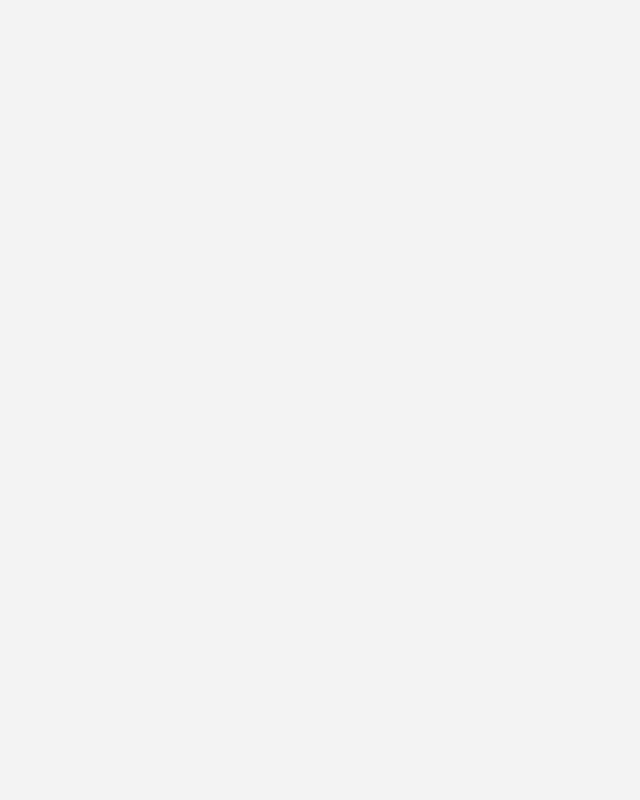
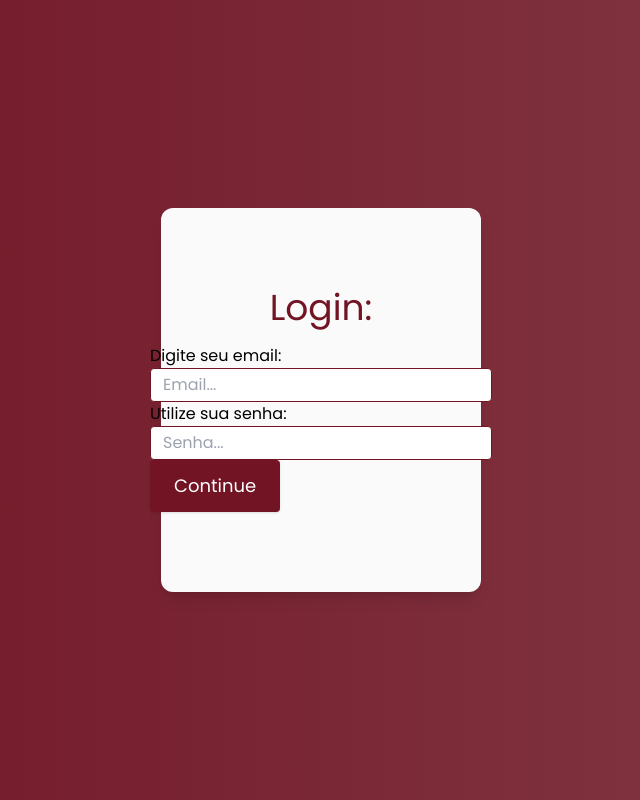
Before and after one commit to Filliph08/sabores-da-ferrovia, a React (Create React App) app: page /login in a window 1280 px wide. Shown: the whole page, without its empty margins (319-959 px from the left). Built offline with nearby package versions, Linux system fonts and the light colour scheme.

Commit message:
feat: refiz a merda

```diff
--- a/src/pages/Login/index.jsx
+++ b/src/pages/Login/index.jsx
@@ -1,9 +1,21 @@
 
 export const LoginPage = () => {
     return (
-        <main>
+        <main className="w-full flex items-center justify-center min-h-screen" style={{backgroundImage: "linear-gradient(to right, #721424, #833b47)"}}>
+            <div className="w-full max-w-xs bg-neutral-50 p-20 rounded-xl shadow-lg flex flex-col items-center">
+                <div class="flex flex-row space-y-4 font-bold"></div>
+                <h1 className="text-4xl text-primary justify-center flex mb-4">Login:</h1>
 
+                <form>
+                    <p>Digite seu email:</p>
+                    <input className="border px-3 py-1 rounded" style={{ borderColor: "#721424" }} type="text" placeholder="Email..." />
 
+                    <p>Utilize sua senha:</p>
+                    <input className="border px-3 py-1 rounded" style={{ borderColor: "#721424" }} type="password" placeholder="Senha..." />
+
+                    <button className="text-white px-6 py-3 text-lg rounded shadow hover:opacity-90 transition" style={{ backgroundColor: "#721424" }}>Continue</button>
+                </form>
+            </div>
         </main>
     );
 }
```
